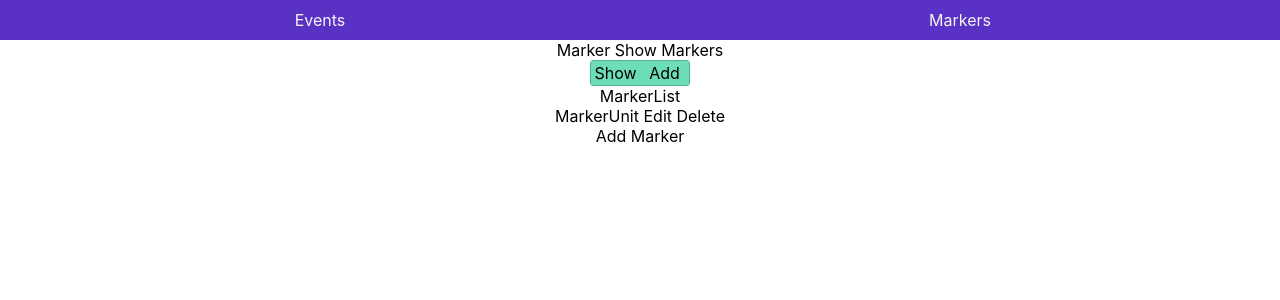
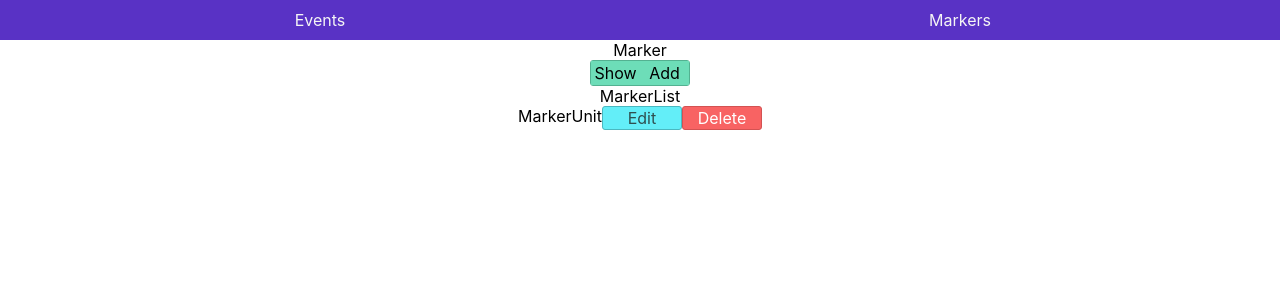
Before and after one commit to gabejoseph/nf_tumor_app, a React (Create React App) app: page /markers in a window 1280 px wide. Shown: the top 300 px of the page. Built offline with nearby package versions, Linux system fonts and the light colour scheme.

Commit message:
added button components and continued developing marker functionality, actions, reducers, and components

```diff
--- /dev/null
+++ b/src/Components/DeleteButton/DeleteButton.css
@@ -0,0 +1,15 @@
+div.DeleteButton {
+    height: 1.5rem;
+    line-height: 1.4rem;
+    width: 80px;
+    background-color: rgb(248, 99, 99);
+    border: 1px rgb(211, 82, 82) solid;
+    border-radius: 3px;
+    color: white;
+    cursor: pointer;
+}
+
+div.DeleteButton:hover {
+    background-color: rgb(226, 88, 88);
+
+}
--- /dev/null
+++ b/src/Components/DeleteButton/DeleteButton.js
@@ -0,0 +1,14 @@
+import React, { Component } from 'react'
+
+import './DeleteButton.css'
+
+class DeleteButton extends Component {
+    render() {
+        return (
+            <div className='DeleteButton'>
+                <p>Delete</p>
+            </div>
+        )
+    }
+}
+export default DeleteButton;
--- /dev/null
+++ b/src/Components/EditButton/EditButton.css
@@ -0,0 +1,15 @@
+div.EditButton {
+    height: 1.5rem;
+    line-height: 1.4rem;
+    width: 80px;
+    background-color: rgb(99, 238, 248);
+    border: 1px rgb(74, 184, 192) solid;
+    border-radius: 3px;
+    color: darkslategray;
+    cursor: pointer;
+}
+
+div.EditButton:hover {
+    background-color: rgb(91, 222, 231);
+
+}
--- /dev/null
+++ b/src/Components/EditButton/EditButton.js
@@ -0,0 +1,14 @@
+import React, { Component } from 'react'
+
+import './EditButton.css'
+
+class EditButton extends Component {
+    render() {
+        return (
+            <div className='EditButton'>
+                Edit
+            </div>
+        )
+    }
+}
+export default EditButton;
--- a/src/Containers/Marker/AddMarker.js
+++ b/src/Containers/Marker/AddMarker.js
@@ -1,6 +1,9 @@
 import React, { Component } from 'react'
 
 import {connect} from 'react-redux';
+
+import { changeMarkerLocation, submitNewMarker } from '../../Redux/Actions/marker'
+
 
 import './Marker.css'
 
@@ -8,7 +11,23 @@ class AddMarker extends Component {
     render() {
         return (
             <div>
-                AddMarker
+                Add a new Marker
+                <form onSubmit={(e) => this.props.handleSubmitMarker(e, this.props.markerCoords) } >
+                    <div className='Marker-Location'>
+                        <p>Location</p>
+                        <label>
+                            Section
+                        </label>
+                        <input name='section' type='number' value={this.props.section} onChange={this.props.handleChangeLocation}/>
+                        <br />
+                        <label>
+                            Sub Section
+                        </label>
+                        <input name='subSection' type='number' value={this.props.subSection} onChange={this.props.handleChangeLocation}/>
+                    </div>
+                    < br />
+                    <input type='submit' />
+                </form>
             </div>
         )
     }
@@ -16,13 +35,16 @@ class AddMarker extends Component {
 
 const mapStateToProps = (state) => {
     return {
-
+        markerCoords: {section: state.marker.section, sub_section: state.marker.subSection},
+        section: state.marker.section,
+        subSection: state.marker.subSection
     }
 }
 
 const mapDispatchToProps = (dispatch) => {
     return {
-
+        handleChangeLocation: (e) => {dispatch(changeMarkerLocation(e))},
+        handleSubmitMarker: (e, coords) => {dispatch(submitNewMarker(e, coords))}
     }
 }
 
--- a/src/Containers/Marker/Marker.css
+++ b/src/Containers/Marker/Marker.css
@@ -17,6 +17,27 @@ div.Marker-toggleMenu {
     border-radius: 3px;
 }
 
+div.MarkerUnit {
+    display: flex;
+    flex-direction: row;
+
+}
+
+div.Marker-Location {
+    display: flex;
+    flex-direction: column;
+    justify-content: center;
+    width: 300px;
+    border: 1px  rgb(83, 177, 145) solid;
+    border-radius: 3px;
+    padding: 1rem 0 1rem 0;
+}
+div.Marker-Location input{
+    margin: auto;
+    width: 60px;
+
+}
+
 div.Marker-toggleMenuItem {
     width: 50%;
     height: 1.5rem;
--- a/src/Containers/Marker/Marker.js
+++ b/src/Containers/Marker/Marker.js
@@ -1,26 +1,31 @@
 import React, { Component } from 'react'
 
 import {connect} from 'react-redux';
+
+import { changeMarkerMenu, cleanupMarker} from '../../Redux/Actions/marker'
+import AddMarker from './AddMarker';
 
 import './Marker.css'
 import MarkerList from './MarkerList';
 
 class Marker extends Component {
+
+    componentWillUnmount(){
+        this.props.cleanup();
+    }
+
     render() {
         return (
             <div className='Marker'>
                 Marker
 
-                Show Markers
-
                 <div className='Marker-toggleMenu'>
-                    <div className='Marker-toggleMenuItem'>Show</div>
-                    <div className='Marker-toggleMenuItem'>Add</div>
+                    <div className='Marker-toggleMenuItem' onClick={() => this.props.renderView(1)}>Show</div>
+                    <div className='Marker-toggleMenuItem' onClick={() => this.props.renderView(2)}>Add</div>
                 </div>
 
-                < MarkerList />
+                {this.props.currentView === 1 ? < MarkerList /> : < AddMarker /> }
 
-                Add Marker
 
             </div>
         )
@@ -29,13 +34,14 @@ class Marker extends Component {
 
 const mapStateToProps = (state) => {
     return {
-
+        currentView: state.marker.viewState
     }
 }
 
 const mapDispatchToProps = (dispatch) => {
     return {
-
+        cleanup: () => {dispatch(cleanupMarker())},
+        renderView: (viewId) => {dispatch(changeMarkerMenu(viewId))}
     }
 }
 
--- a/src/Containers/Marker/MarkerUnit.js
+++ b/src/Containers/Marker/MarkerUnit.js
@@ -1,16 +1,19 @@
 import React, { Component } from 'react'
 
 import {connect} from 'react-redux';
+
+import EditButton from '../../Components/EditButton/EditButton'
+import DeleteButton from '../../Components/DeleteButton/DeleteButton'
 
 import './Marker.css'
 
 class MarkerUnit extends Component {
     render() {
         return (
-            <div>
+            <div className='MarkerUnit'>
                 MarkerUnit
-                Edit
-                Delete
+                < EditButton />
+                < DeleteButton />
             </div>
         )
     }
--- a/src/Redux/Actions/marker.js
+++ b/src/Redux/Actions/marker.js
@@ -1,4 +1,4 @@
-import { ADD_MARKER, CLEANUP_MARKER, TOGGLE_MARKER_MENU } from "./type.js";
+import { ADD_MARKER, CLEANUP_MARKER, CHANGE_MARKER_MENU, CHANGE_MARKER_LOCATION } from "./type.js";
 
 function addMarker() {
   return {
@@ -6,11 +6,37 @@ function addMarker() {
   };
 }
 
-function toggleMarkerMenu() {
+function changeMarkerMenu(view) {
   return {
-    type: TOGGLE_MARKER_MENU,
+    type: CHANGE_MARKER_MENU,
+    payload: view
   };
 }
+
+function changeMarkerLocation(e) {
+  return {
+    type: CHANGE_MARKER_LOCATION,
+    payload: {[e.target.name]: e.target.value}
+  };
+}
+
+function submitNewMarker(e){
+  e.preventDefault();
+  return (dispatch) => {
+    fetch(`http://localhost:3000/api/v1/markers`, {
+      method: 'POST',
+      headers: {
+        "Content-Type": "application/json",
+        "Accept": "application/json"
+      },
+      body: JSON.stringify()
+    })
+    .then( r => r.json() )
+    .then( d => {
+      console.log(d);
+    })
+  }
+ }
 
 function cleanupMarker() {
   return {
@@ -18,4 +44,4 @@ function cleanupMarker() {
   };
 }
 
-export { addMarker, toggleMarkerMenu, cleanupMarker };
+export { addMarker, changeMarkerMenu, changeMarkerLocation, submitNewMarker, cleanupMarker };
--- a/src/Redux/Actions/type.js
+++ b/src/Redux/Actions/type.js
@@ -15,4 +15,5 @@ export const CLEAR_IMAGE_STORE = 'CLEAR_IMAGE_STORE';
 //MARKER ACTIONS
 export const ADD_MARKER = 'ADD_MARKER';
 export const CLEANUP_MARKER = 'CLEANUP_MARKER';
-export const TOGGLE_MARKER_MENU = 'TOGGLE_MARKER_MENU';
+export const CHANGE_MARKER_MENU = 'CHANGE_MARKER_MENU';
+export const CHANGE_MARKER_LOCATION = 'CHANGE_MARKER_LOCATION';
--- a/src/Redux/Reducers/marker.js
+++ b/src/Redux/Reducers/marker.js
@@ -1,14 +1,34 @@
-import { ADD_MARKER, CLEANUP_MARKER, TOGGLE_MARKER_MENU } from "../Actions/type.js";
+import { ADD_MARKER, CLEANUP_MARKER, CHANGE_MARKER_MENU, CHANGE_MARKER_LOCATION } from "../Actions/type.js";
 
 const initialState = {
-    showingList: true
+    viewState: 1,
+    section: 1,
+    subSection: 1
 }
 
 
 const reducer = (oldState = initialState, action) => {
     switch(action.type){
-        case TOGGLE_MARKER_MENU:
-            return {...oldState, showingList: !oldState.showingList}
+        case CHANGE_MARKER_MENU:
+            return {...oldState, viewState: action.payload}
+        case CHANGE_MARKER_LOCATION:
+            // validate section and type cast to String > Int
+            if (action.payload.section !== undefined) {
+                if (parseInt(action.payload.section) < 1) {
+                action.payload.section = 1;
+                } else {
+                    action.payload.section = parseInt(action.payload.section);
+                }
+            }
+            // vaidate subsection and type cast to String > Int
+            if (action.payload.subSection !== undefined) {
+                if ( parseInt(action.payload.subSection) < 1) {
+                    action.payload.subSection = 1;
+                } else {
+                    action.payload.subSection = parseInt(action.payload.subSection);
+                }
+            }
+            return {...oldState, ...action.payload}
         case ADD_MARKER:
             return {}
         case CLEANUP_MARKER:
```
Also changed, not shown: src/Containers/Marker/TypeofMarker.js (added, +13 -0 lines).
